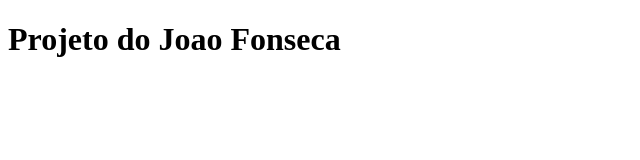
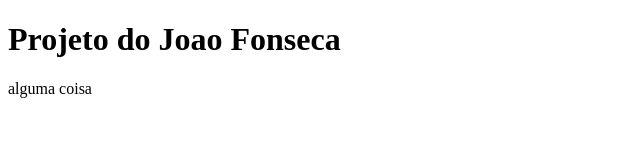
Before and after one commit to julianoalcione/git, a plain HTML site: page index.html in a window 1280 px wide. Shown: the whole page, without its empty margins (0-640 px from the left). Drawn offline with Linux system fonts and the light colour scheme.

Commit message:
add conteudo no paragrafo

```diff
--- a/index.html
+++ b/index.html
@@ -6,7 +6,7 @@
 <body>
 
 <h1>Projeto do Joao Fonseca</h1>
-<p></p>
+<p>alguma coisa</p>
 
 </body>
 </html>
```
